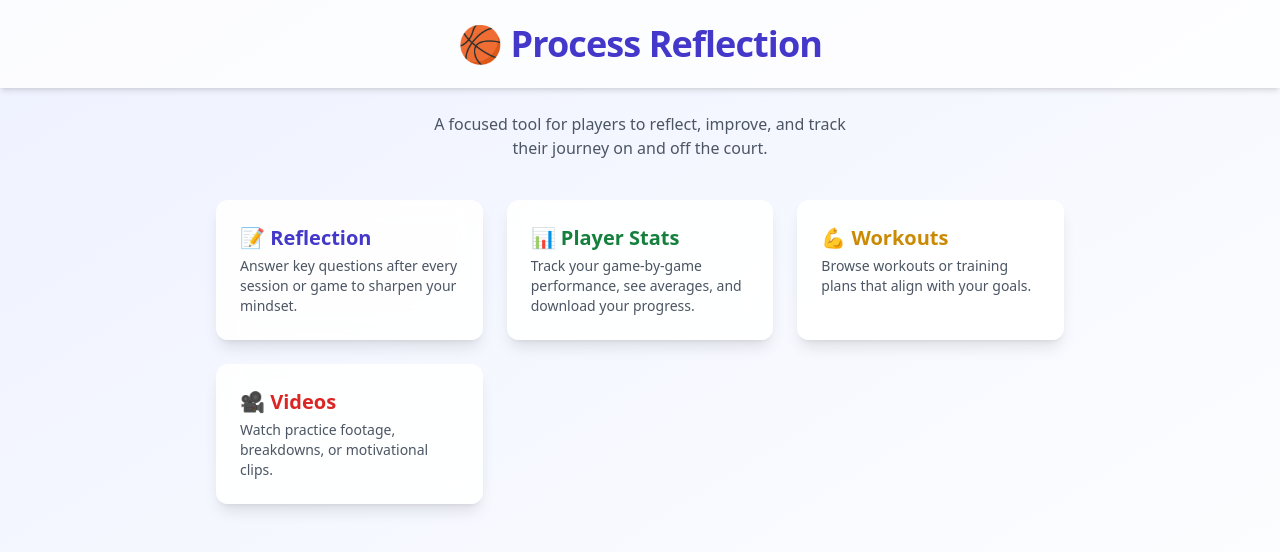
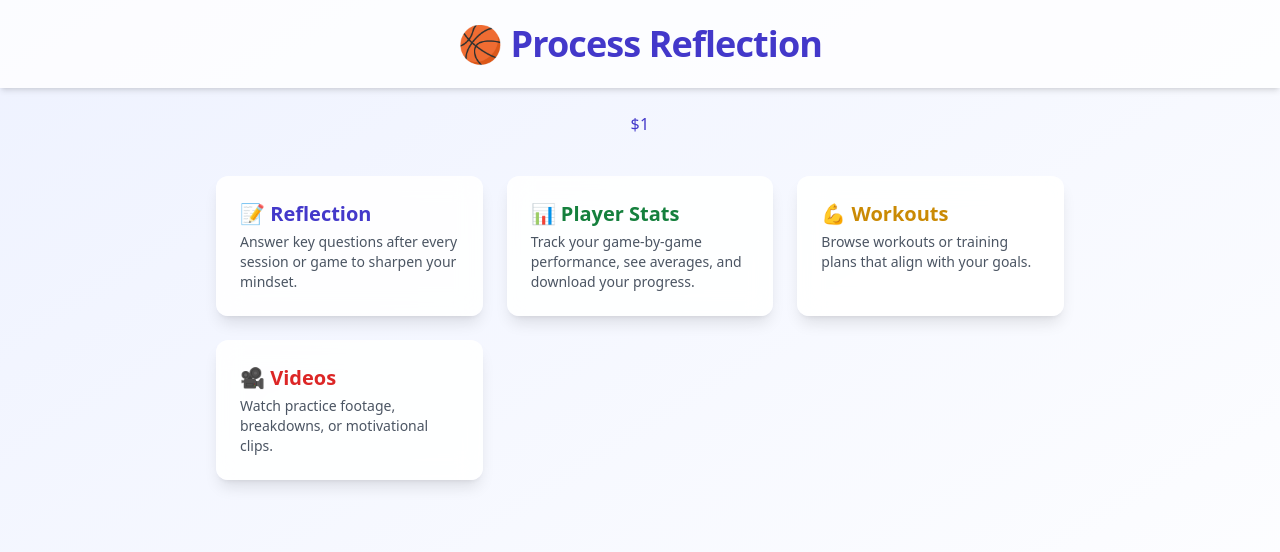
Before and after one commit to anggithub2023/Process_Reflection_Scaffolding, a React (Create React App) app: page / in a window 1280 px wide. Shown: the top 552 px of the page. Built offline with nearby package versions, Linux system fonts and the light colour scheme.

Commit message:
button changes

```diff
--- a/src/pages/HomePage.js
+++ b/src/pages/HomePage.js
@@ -10,9 +10,7 @@ function HomePage() {
                 <h1 className="text-3xl sm:text-4xl font-bold text-indigo-700 tracking-tight">🏀 Process Reflection</h1>
             </header>
 
-            <p className="text-center text-gray-600 mt-6 mb-10 max-w-md px-4">
-                A focused tool for players to reflect, improve, and track their journey on and off the court.
-            </p>
+            <p className="text-center text-indigo-700 font-medium mt-6 mb-10 max-w-md px-4 tracking-wide">$1</p>
 
             <div className="grid gap-6 w-full max-w-4xl px-4 sm:px-6 grid-cols-[repeat(auto-fit,_minmax(240px,_1fr))]">
                 <div onClick={() => navigate('/reflect')} className="cursor-pointer bg-white bg-opacity-90 backdrop-blur-md p-6 rounded-xl shadow-lg hover:shadow-indigo-300 hover:scale-105 transform transition duration-300">
```
